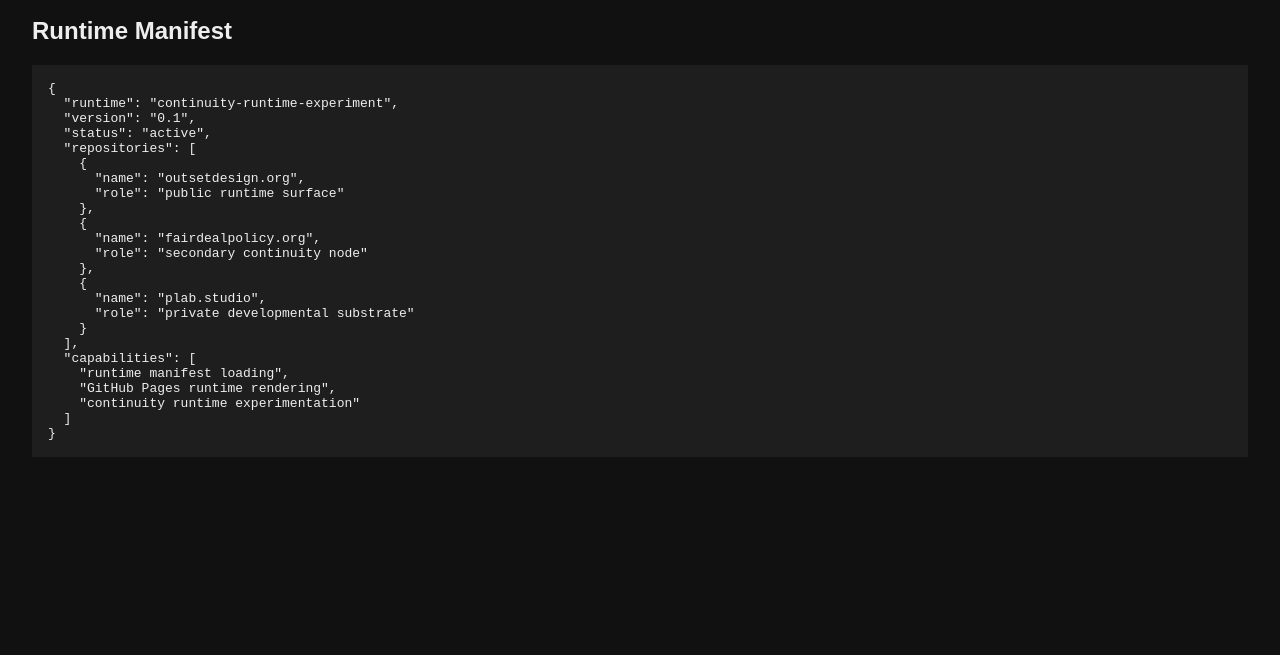
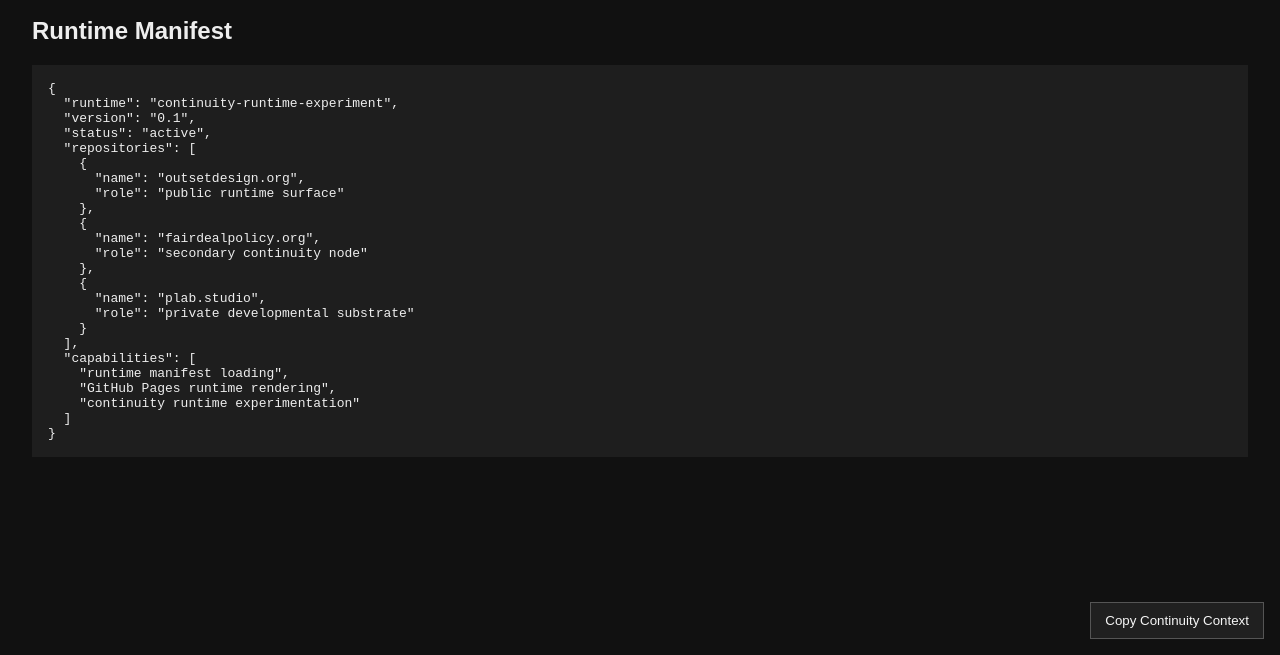
Before and after one commit to hmfbr-com/outsetdesign.org, a browser extension: page runtime-experiments/continuity-runtime/index.html in a window 1280 px wide. Shown: the part 145-800 px from the top of the page. Drawn offline with Linux system fonts and the light colour scheme.

Commit message:
Add continuity context runtime action

```diff
--- a/runtime-experiments/continuity-runtime/index.html
+++ b/runtime-experiments/continuity-runtime/index.html
@@ -63,5 +63,6 @@
   </script>
 
   <script src="./locality-overlay.js"></script>
+  <script src="./continuity-context.js"></script>
 </body>
 </html>
```
